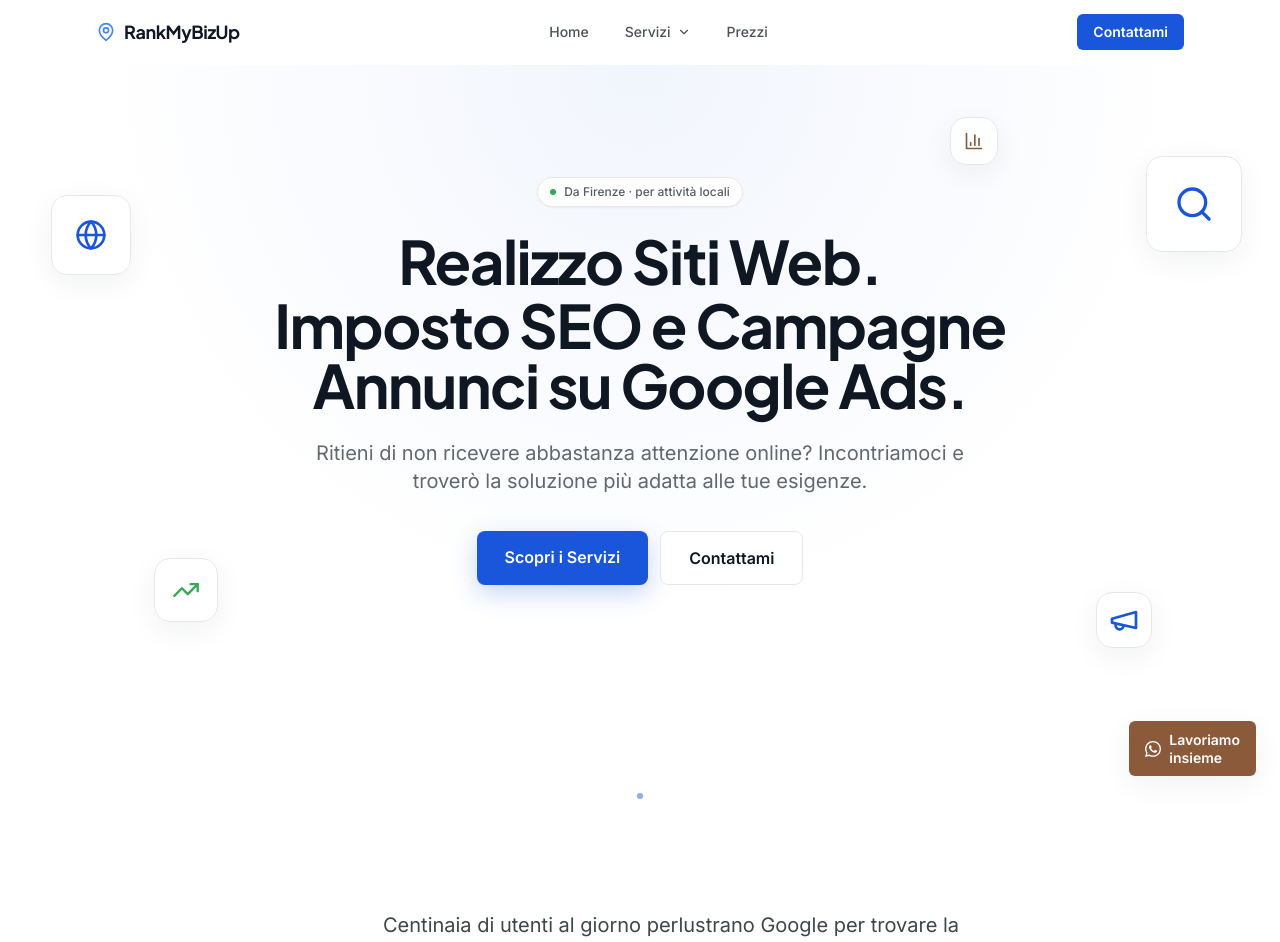
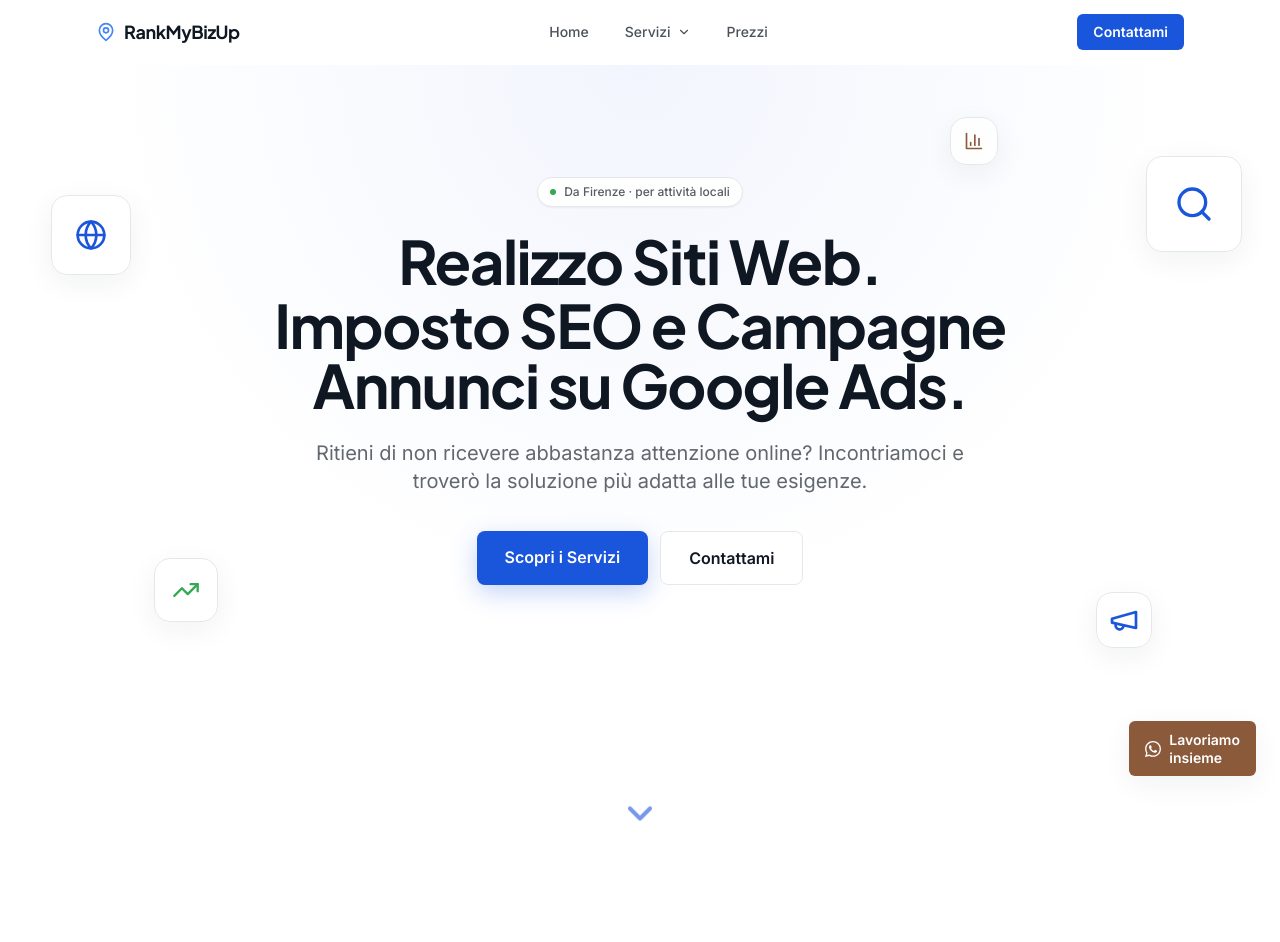
Before and after one commit to arsen09835/bizBIZrataTATA, a React (Vite) app: page / in a window 1280 px wide. Shown: the top 942 px of the page. Built offline with nearby package versions, Linux system fonts and the light colour scheme.

Commit message:
Show scroll-down chevron on all breakpoints

```diff
--- a/src/components/HomeIntro.tsx
+++ b/src/components/HomeIntro.tsx
@@ -6,13 +6,9 @@ export function HomeIntro() {
     <>
       {/* Divider */}
       <div className="bg-white pt-16 sm:pt-20">
-        <div className="max-w-6xl mx-auto px-6 lg:px-8 flex items-center justify-center gap-4">
-          {/* Mobile: scroll-down cue */}
-          <ChevronDown aria-hidden strokeWidth={2.5} className="lg:hidden w-10 h-10 text-brand-blue/60 animate-bounce-soft" />
-          {/* Desktop: line · dot · line */}
-          <span aria-hidden className="hidden lg:block flex-1 h-px bg-ink/8" />
-          <span aria-hidden className="hidden lg:block w-1.5 h-1.5 rounded-full bg-brand-blue/50" />
-          <span aria-hidden className="hidden lg:block flex-1 h-px bg-ink/8" />
+        <div className="max-w-6xl mx-auto px-6 lg:px-8 flex items-center justify-center">
+          {/* Scroll-down cue (all sizes) */}
+          <ChevronDown aria-hidden strokeWidth={2.5} className="w-10 h-10 text-brand-blue/60 animate-bounce-soft" />
         </div>
       </div>
 
```
